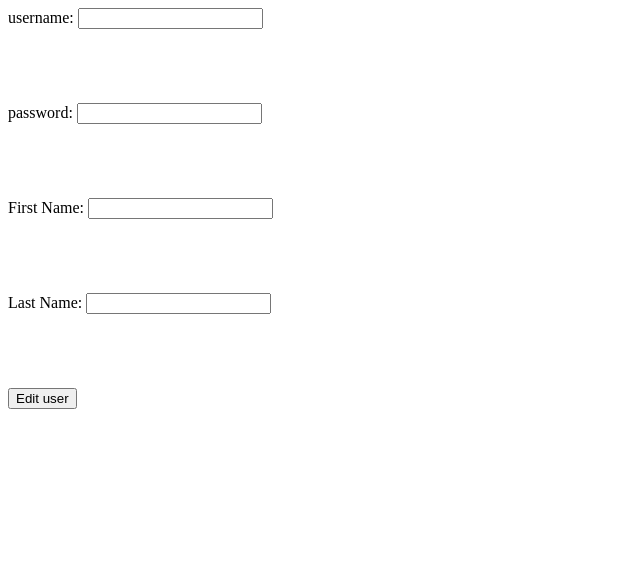
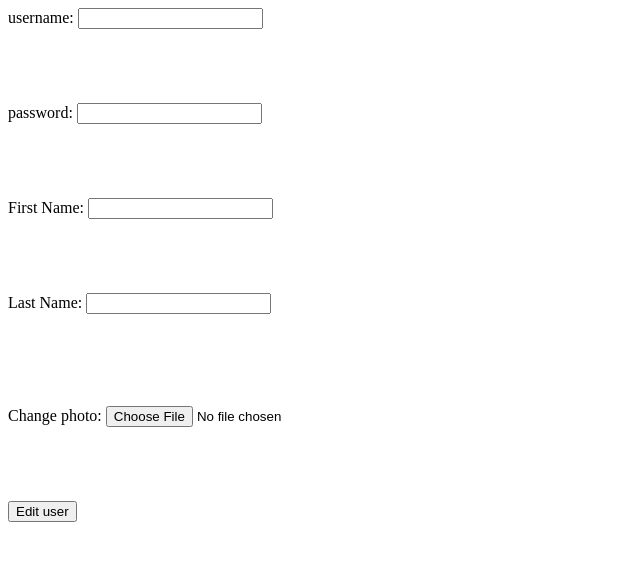
Before and after one commit to Dule888811/AdsCompany, a PHP site: page /edit-users.php?username=1 in a window 1280 px wide. Shown: the top 561 px of the page, without its empty margins (0-640 px from the left). Run offline with PHP 8.4, Linux system fonts and the light colour scheme; a user stored in the database is signed in; data comes from the database, SQL or seed files in the repository.

Commit message:
adding-image-to-users

```diff
--- a/classes/RegisterUser.php
+++ b/classes/RegisterUser.php
@@ -9,12 +9,13 @@
         self::$_pdo = Connect::getInstance();
     }
 
-    public static function register_new_user($username,$password,$first_name,$last_name){
-        $query = self::$_pdo->prepare('INSERT INTO video_club.users(users.username, users.password,users.first_name, users.last_name) VALUES (?, ?, ?, ?)');
+    public static function register_new_user($username,$password,$first_name,$last_name,$target_dir){
+        $query = self::$_pdo->prepare('INSERT INTO video_club.users(users.username, users.password,users.first_name, users.last_name,users.image) VALUES (?, ?, ?, ?,?)');
         $query->bindParam(1, $username);
         $query->bindParam(2, $password);
         $query->bindParam(3, $first_name);
         $query->bindParam(4, $last_name);
+        $query->bindParam(5, $target_dir);
        $query->execute();
     }
 
--- a/edit-users.php
+++ b/edit-users.php
@@ -40,6 +40,16 @@
         </div>
         <br><br>
 
+        <div class="movies">
+            <img src="<?php echo $user["image"]?>";
+        </div>
+        <br><br>
+
+        <div class="movies">
+            <label for="image">Change photo:</label>
+            <input type="file" id="image" name="image">
+        </div>
+        <br><br>
 
 
 
--- a/register-new-user.php
+++ b/register-new-user.php
@@ -30,7 +30,7 @@
       if ($uploadOk == 0) {
           echo "error uploaded file";
       } else {
-          if (move_uploaded_file($_FILES["image"]["tmp_name"], $target_dir .  $_pdo->lastInsertId() . "."  . $imageFileType)) {
+          if (move_uploaded_file($_FILES["image"]["tmp_name"], $target_file)) {
               echo "Photo successfully uploaded.";
           } else {
               echo "Photo not successfully entered.";
@@ -41,5 +41,5 @@
 
 }
 
-    RegisterUser::register_new_user($_POST["username"],$_POST["password"],$_POST["first_name"],$_POST["last_name"]);
+    RegisterUser::register_new_user($_POST["username"],$_POST["password"],$_POST["first_name"],$_POST["last_name"],$target_file);
 ?>
```
Also changed, not shown: images/148136_1599449000065_6929947_n.jpg (added), images/156632_1239699009871_8288230_n.jpg (added), images/162652_1260141760927_6871935_n.jpg.jpg (added), images/163476_1259625668025_3232173_n.jpg (added), images/179036_1286059928865_3483799_n.jpg (added).
